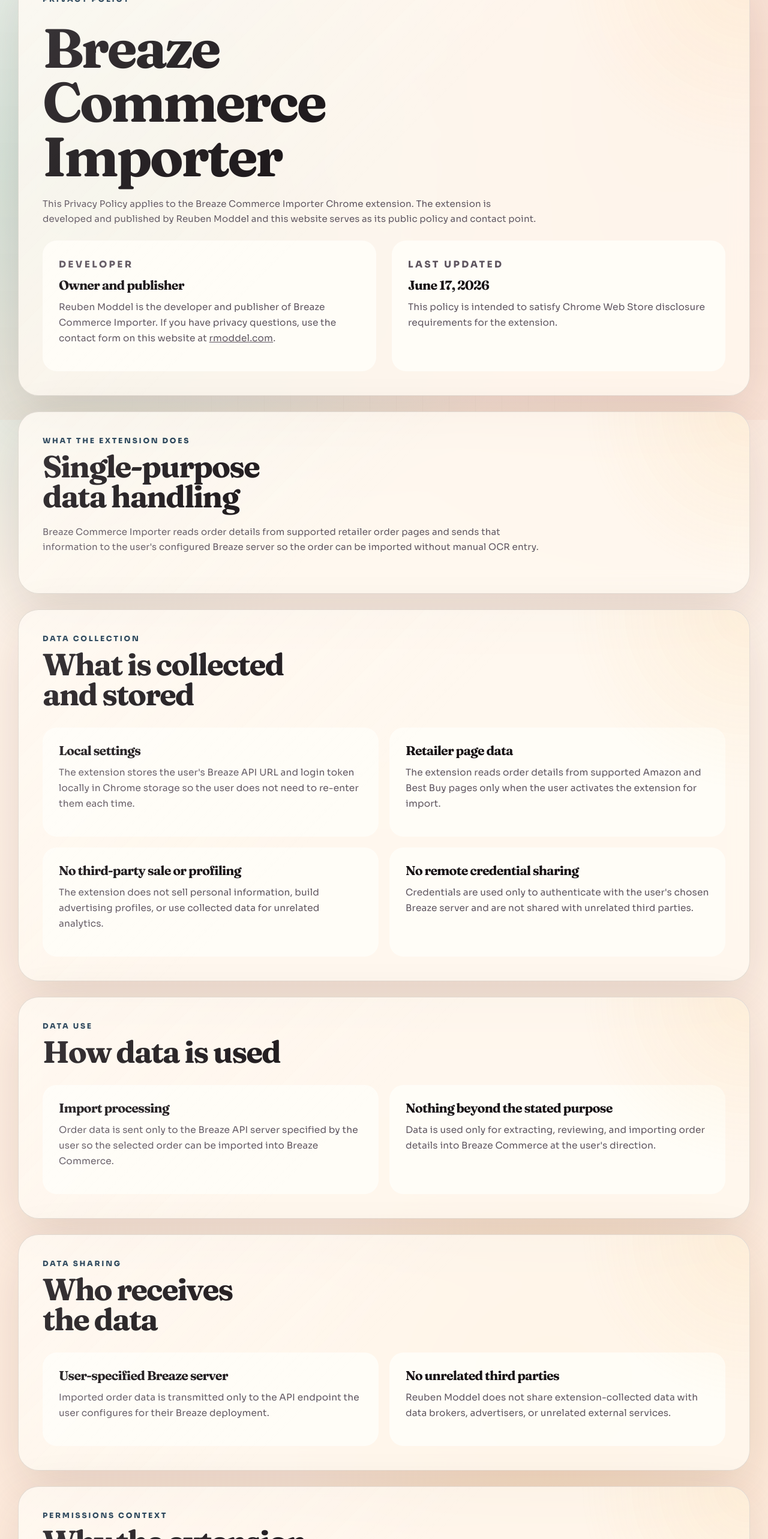
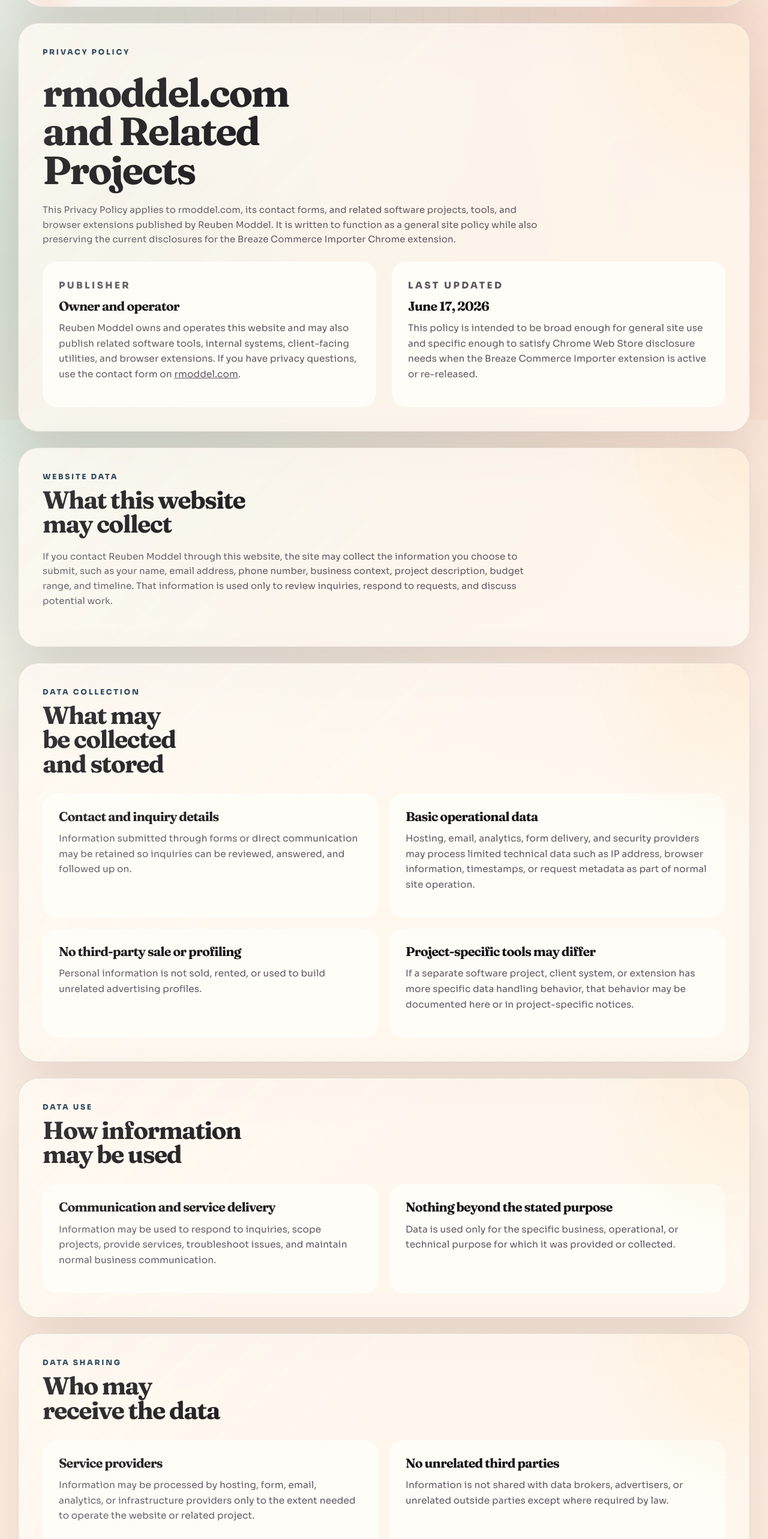
Before and after one commit to rmoddel/rmoddel.com, a Next.js app: page /privacy in a window 1280 px wide. Shown: the part 100-2666 px from the top of the page at 60% size. Built offline with nearby package versions, Linux system fonts and the light colour scheme.

Commit message:
privacy page

```diff
--- a/app/globals.css
+++ b/app/globals.css
@@ -339,13 +339,13 @@
 h1 {
   max-width: 9ch;
   margin-top: 18px;
-  font-size: clamp(3rem, 7.2vw, 5.8rem);
+  font-size: clamp(2.4rem, 5.5vw, 4.1rem);
   font-weight: 700;
 }
 
 h2 {
   max-width: 13ch;
-  font-size: clamp(2rem, 4vw, 3.5rem);
+  font-size: clamp(1.75rem, 3.2vw, 2.6rem);
   font-weight: 650;
 }
 
--- a/app/privacy/page.tsx
+++ b/app/privacy/page.tsx
@@ -1,9 +1,11 @@
 import type { Metadata } from "next";
+import { SiteFooter } from "@/components/site-footer";
+import { SiteHeader } from "@/components/site-header";
 
 export const metadata: Metadata = {
   title: "Privacy Policy",
   description:
-    "Privacy Policy for the Breaze Commerce Importer Chrome extension, published by Reuben Moddel.",
+    "Privacy Policy for rmoddel.com and related projects published by Reuben Moddel.",
   alternates: {
     canonical: "/privacy"
   }
@@ -14,26 +16,31 @@
 export default function PrivacyPage() {
   return (
     <main className="pageShell">
+      <SiteHeader />
+
       <section className="sectionCard">
         <div className="sectionHeading">
           <p className="eyebrow">Privacy Policy</p>
-          <h1>Breaze Commerce Importer</h1>
+          <h1>rmoddel.com and Related Projects</h1>
         </div>
 
         <p className="sectionIntro">
-          This Privacy Policy applies to the Breaze Commerce Importer Chrome
-          extension. The extension is developed and published by Reuben Moddel
-          and this website serves as its public policy and contact point.
+          This Privacy Policy applies to rmoddel.com, its contact forms, and
+          related software projects, tools, and browser extensions published by
+          Reuben Moddel. It is written to function as a general site policy
+          while also preserving the current disclosures for the Breaze Commerce
+          Importer Chrome extension.
         </p>
 
         <div className="twoColumn">
           <div className="contentCard">
-            <p className="microLabel">Developer</p>
-            <h3>Owner and publisher</h3>
+            <p className="microLabel">Publisher</p>
+            <h3>Owner and operator</h3>
             <p>
-              Reuben Moddel is the developer and publisher of Breaze Commerce
-              Importer. If you have privacy questions, use the contact form on
-              this website at <a href="/#contact">rmoddel.com</a>.
+              Reuben Moddel owns and operates this website and may also publish
+              related software tools, internal systems, client-facing utilities,
+              and browser extensions. If you have privacy questions, use the
+              contact form on <a href="/#contact">rmoddel.com</a>.
             </p>
           </div>
 
@@ -41,8 +48,9 @@
             <p className="microLabel">Last Updated</p>
             <h3>{lastUpdated}</h3>
             <p>
-              This policy is intended to satisfy Chrome Web Store disclosure
-              requirements for the extension.
+              This policy is intended to be broad enough for general site use
+              and specific enough to satisfy Chrome Web Store disclosure needs
+              when the Breaze Commerce Importer extension is active or re-released.
             </p>
           </div>
         </div>
@@ -50,23 +58,131 @@
 
       <section className="sectionCard">
         <div className="sectionHeading">
-          <p className="eyebrow">What The Extension Does</p>
-          <h2>Single-purpose data handling</h2>
+          <p className="eyebrow">Website Data</p>
+          <h2>What this website may collect</h2>
         </div>
         <p className="sectionIntro">
-          Breaze Commerce Importer reads order details from supported retailer
-          order pages and sends that information to the user&apos;s configured
-          Breaze server so the order can be imported without manual OCR entry.
+          If you contact Reuben Moddel through this website, the site may
+          collect the information you choose to submit, such as your name,
+          email address, phone number, business context, project description,
+          budget range, and timeline. That information is used only to review
+          inquiries, respond to requests, and discuss potential work.
         </p>
       </section>
 
       <section className="sectionCard">
         <div className="sectionHeading">
           <p className="eyebrow">Data Collection</p>
-          <h2>What is collected and stored</h2>
+          <h2>What may be collected and stored</h2>
         </div>
 
         <div className="grid twoGrid">
+          <article className="contentCard">
+            <h3>Contact and inquiry details</h3>
+            <p>
+              Information submitted through forms or direct communication may be
+              retained so inquiries can be reviewed, answered, and followed up on.
+            </p>
+          </article>
+
+          <article className="contentCard">
+            <h3>Basic operational data</h3>
+            <p>
+              Hosting, email, analytics, form delivery, and security providers
+              may process limited technical data such as IP address, browser
+              information, timestamps, or request metadata as part of normal site operation.
+            </p>
+          </article>
+
+          <article className="contentCard">
+            <h3>No third-party sale or profiling</h3>
+            <p>
+              Personal information is not sold, rented, or used to build
+              unrelated advertising profiles.
+            </p>
+          </article>
+
+          <article className="contentCard">
+            <h3>Project-specific tools may differ</h3>
+            <p>
+              If a separate software project, client system, or extension has
+              more specific data handling behavior, that behavior may be
+              documented here or in project-specific notices.
+            </p>
+          </article>
+        </div>
+      </section>
+
+      <section className="sectionCard">
+        <div className="sectionHeading">
+          <p className="eyebrow">Data Use</p>
+          <h2>How information may be used</h2>
+        </div>
+        <div className="grid twoGrid">
+          <article className="contentCard">
+            <h3>Communication and service delivery</h3>
+            <p>
+              Information may be used to respond to inquiries, scope projects,
+              provide services, troubleshoot issues, and maintain normal business communication.
+            </p>
+          </article>
+
+          <article className="contentCard">
+            <h3>Nothing beyond the stated purpose</h3>
+            <p>
+              Data is used only for the specific business, operational, or
+              technical purpose for which it was provided or collected.
+            </p>
+          </article>
+        </div>
+      </section>
+
+      <section className="sectionCard">
+        <div className="sectionHeading">
+          <p className="eyebrow">Data Sharing</p>
+          <h2>Who may receive the data</h2>
+        </div>
+        <div className="grid twoGrid">
+          <article className="contentCard">
+            <h3>Service providers</h3>
+            <p>
+              Information may be processed by hosting, form, email, analytics,
+              or infrastructure providers only to the extent needed to operate
+              the website or related project.
+            </p>
+          </article>
+
+          <article className="contentCard">
+            <h3>No unrelated third parties</h3>
+            <p>
+              Information is not shared with data brokers, advertisers, or
+              unrelated outside parties except where required by law.
+            </p>
+          </article>
+        </div>
+      </section>
+
+      <section className="sectionCard">
+        <div className="sectionHeading">
+          <p className="eyebrow">Extension-Specific Disclosure</p>
+          <h2>Breaze Commerce Importer</h2>
+        </div>
+        <p className="sectionIntro">
+          The following section preserves the current disclosures for the
+          Breaze Commerce Importer Chrome extension so this page remains
+          sufficient if that extension is re-released.
+        </p>
+        <div className="grid twoGrid">
+          <article className="contentCard">
+            <h3>What the extension does</h3>
+            <p>
+              Breaze Commerce Importer reads order details from supported
+              retailer order pages and sends that information to the
+              user&apos;s configured Breaze server so the order can be imported
+              without manual OCR entry.
+            </p>
+          </article>
+
           <article className="contentCard">
             <h3>Local settings</h3>
             <p>
@@ -85,30 +201,6 @@
           </article>
 
           <article className="contentCard">
-            <h3>No third-party sale or profiling</h3>
-            <p>
-              The extension does not sell personal information, build advertising
-              profiles, or use collected data for unrelated analytics.
-            </p>
-          </article>
-
-          <article className="contentCard">
-            <h3>No remote credential sharing</h3>
-            <p>
-              Credentials are used only to authenticate with the user&apos;s chosen
-              Breaze server and are not shared with unrelated third parties.
-            </p>
-          </article>
-        </div>
-      </section>
-
-      <section className="sectionCard">
-        <div className="sectionHeading">
-          <p className="eyebrow">Data Use</p>
-          <h2>How data is used</h2>
-        </div>
-        <div className="grid twoGrid">
-          <article className="contentCard">
             <h3>Import processing</h3>
             <p>
               Order data is sent only to the Breaze API server specified by the
@@ -117,58 +209,19 @@
           </article>
 
           <article className="contentCard">
-            <h3>Nothing beyond the stated purpose</h3>
+            <h3>No third-party sale or profiling</h3>
             <p>
-              Data is used only for extracting, reviewing, and importing order
-              details into Breaze Commerce at the user&apos;s direction.
-            </p>
-          </article>
-        </div>
-      </section>
-
-      <section className="sectionCard">
-        <div className="sectionHeading">
-          <p className="eyebrow">Data Sharing</p>
-          <h2>Who receives the data</h2>
-        </div>
-        <div className="grid twoGrid">
-          <article className="contentCard">
-            <h3>User-specified Breaze server</h3>
-            <p>
-              Imported order data is transmitted only to the API endpoint the
-              user configures for their Breaze deployment.
+              The extension does not sell personal information, build
+              advertising profiles, or use collected data for unrelated analytics.
             </p>
           </article>
 
           <article className="contentCard">
-            <h3>No unrelated third parties</h3>
-            <p>
-              Reuben Moddel does not share extension-collected data with data
-              brokers, advertisers, or unrelated external services.
-            </p>
-          </article>
-        </div>
-      </section>
-
-      <section className="sectionCard">
-        <div className="sectionHeading">
-          <p className="eyebrow">Permissions Context</p>
-          <h2>Why the extension needs access</h2>
-        </div>
-        <div className="grid twoGrid">
-          <article className="contentCard">
-            <h3>Retailer page access</h3>
+            <h3>Permissions context</h3>
             <p>
               Host access and active tab permissions are used to read supported
-              retailer order pages so the extension can extract order details.
-            </p>
-          </article>
-
-          <article className="contentCard">
-            <h3>Storage and scripting</h3>
-            <p>
-              Storage is used for local settings. Scripting is used to run the
-              extraction logic on supported pages when the user initiates a scan.
+              retailer order pages. Storage is used for local settings, and
+              scripting is used to run extraction logic when the user initiates a scan.
             </p>
           </article>
         </div>
@@ -177,13 +230,16 @@
       <section className="sectionCard">
         <div className="sectionHeading">
           <p className="eyebrow">Contact</p>
-          <h2>Questions or requests</h2>
+          <h2>Questions, requests, or removal inquiries</h2>
         </div>
         <p className="sectionIntro">
-          For privacy questions about Breaze Commerce Importer, contact Reuben
-          Moddel through the website contact form at <a href="/#contact">rmoddel.com</a>.
+          For privacy questions about this website or any related tool,
+          extension, or project published by Reuben Moddel, use the contact
+          form at <a href="/#contact">rmoddel.com</a>.
         </p>
       </section>
+
+      <SiteFooter />
     </main>
   );
 }
```
